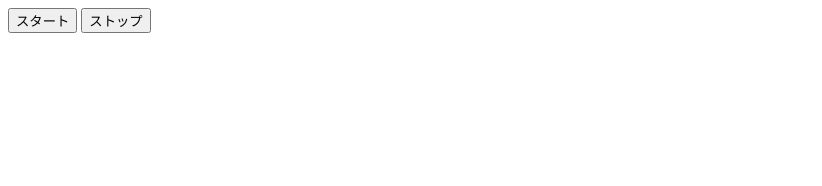
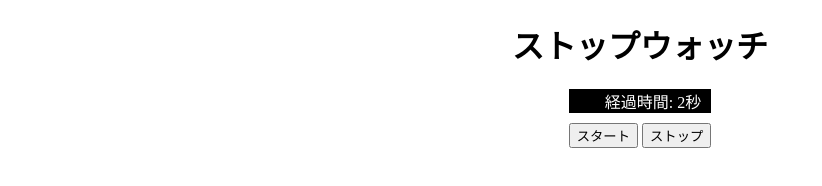
Before and after one commit to mizu329/stopwatch, a plain HTML site: page index.html in a window 1280 px wide. Both pictures are taken after a click on the button "スタート". Shown: the whole page, without its empty margins (0-822 px from the left). Drawn offline with Linux system fonts and the light colour scheme.

Commit message:
ビジュアル実装

```diff
--- /dev/null
+++ b/css/style.css
@@ -0,0 +1,15 @@
+.title {
+  text-align: center;
+}
+
+#stopWatchPanel {
+  margin: 0 auto;
+  width: fit-content;
+}
+.display {
+  background-color: black;
+  color: white;
+  text-align: right;
+  padding-right: 10px;
+  margin-bottom: 10px;
+}
--- a/index.html
+++ b/index.html
@@ -3,11 +3,20 @@
   <head>
     <meta charset="UTF-8" />
     <title>stopwatch</title>
+    <link rel="stylesheet" href="./css/style.css" />
   </head>
 
   <body>
-    <button class="startButton">スタート</button>
-    <button class="stopButton">ストップ</button>
+    <h1 class="title">ストップウォッチ</h1>
+
+    <div id="stopWatchPanel">
+      <div class="display">0</div>
+
+      <div class="actions">
+        <button class="startButton">スタート</button>
+        <button class="stopButton">ストップ</button>
+      </div>
+    </div>
 
     <script src="./js/main.js"></script>
   </body>
--- a/js/main.js
+++ b/js/main.js
@@ -1,7 +1,16 @@
 alert("これはストップウォッチです");
 
-var startButton = document.getElementsByClassName("startButton")[0];
+let displayElm = document.getElementsByClassName("display")[0];
+let startButton = document.getElementsByClassName("startButton")[0];
 
 startButton.addEventListener("click", function () {
   console.log("スタートボタンがクリックされました");
+
+  let seconds = 0;
+
+  setInterval(function () {
+    seconds++;
+    displayElm.innerText = "経過時間: " + seconds + "秒";
+    console.log("経過時間: " + seconds + "秒");
+  }, 1000);
 });
```
